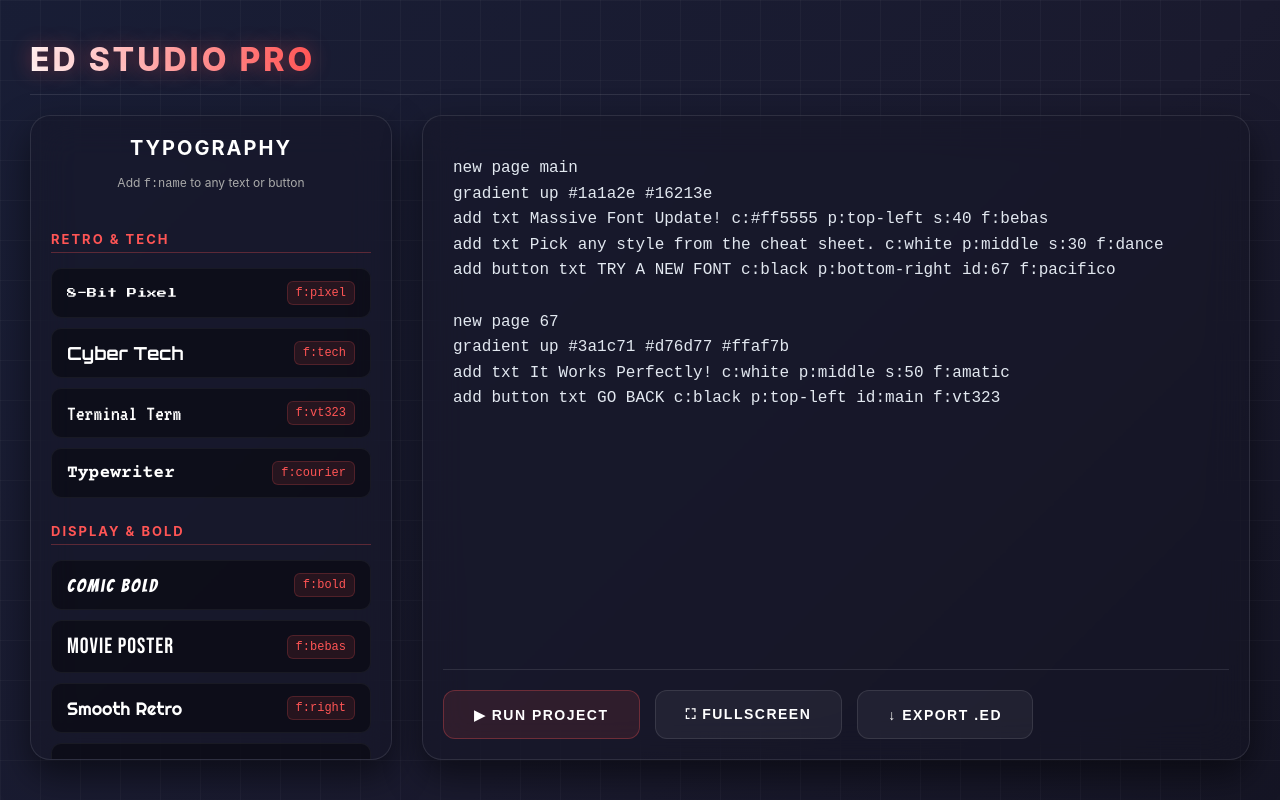
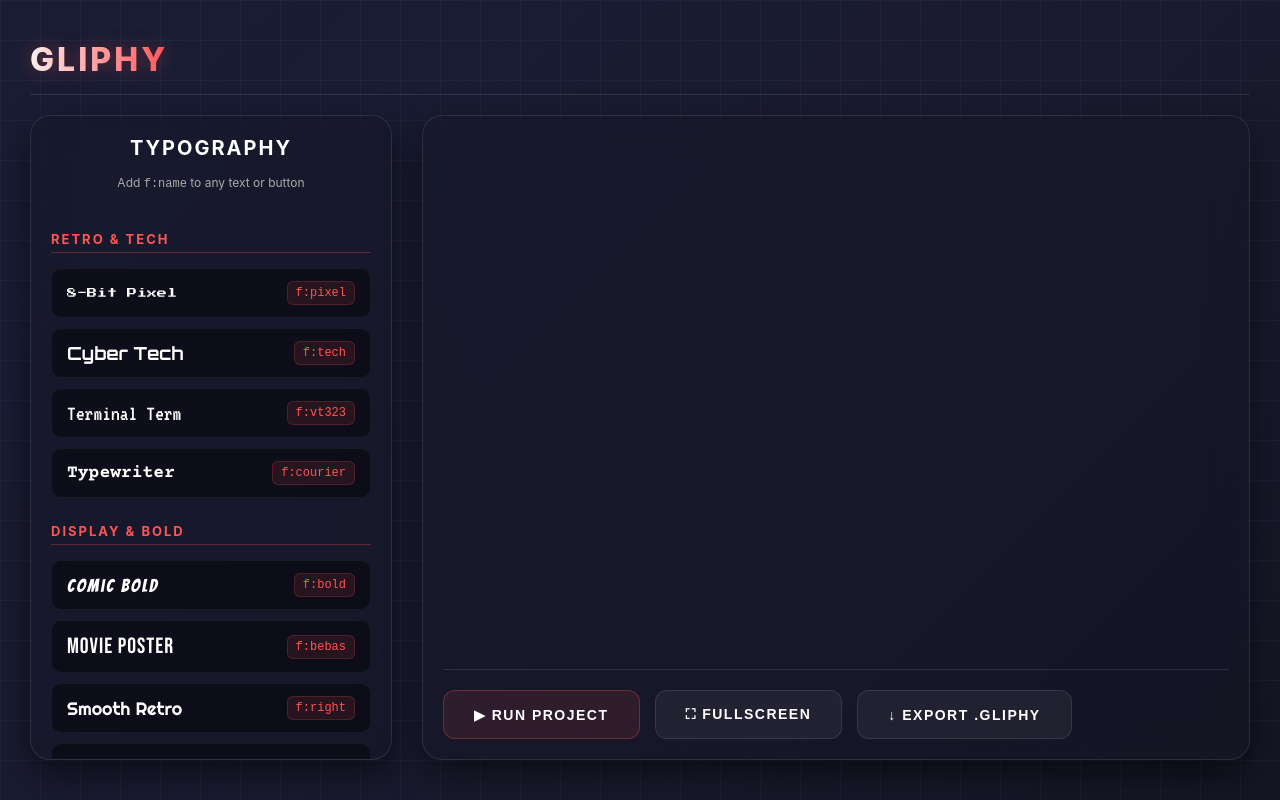
Before and after one commit to EddieTLOU/ed, a plain HTML site: page index.html in a window 1280 px wide. Drawn offline with nearby package versions, Linux system fonts and the light colour scheme; a web font is replaced by a local one.

Commit message:
Update index.html

```diff
--- a/index.html
+++ b/index.html
@@ -80,7 +80,7 @@
 
 <div id="ide-view">
     <div class="header-container">
-        <h1>ED STUDIO PRO</h1>
+        <h1>GLIPHY</h1>
     </div>
 
     <div id="ide-layout">
@@ -120,21 +120,12 @@
         </div>
 
         <div id="editor-wrapper" class="glass">
-            <textarea id="editor" spellcheck="false">new page main
-gradient up #1a1a2e #16213e
-add txt Massive Font Update! c:#ff5555 p:top-left s:40 f:bebas
-add txt Pick any style from the cheat sheet. c:white p:middle s:30 f:dance
-add button txt TRY A NEW FONT c:black p:bottom-right id:67 f:pacifico
-
-new page 67
-gradient up #3a1c71 #d76d77 #ffaf7b
-add txt It Works Perfectly! c:white p:middle s:50 f:amatic
-add button txt GO BACK c:black p:top-left id:main f:vt323</textarea>
+            <textarea id="editor" spellcheck="false"></textarea>
 
             <div class="btn-panel">
                 <button class="glass-btn primary" onclick="startProject(false)">▶ RUN PROJECT</button>
                 <button class="glass-btn" onclick="startProject(true)">⛶ FULLSCREEN</button>
-                <button class="glass-btn" onclick="saveFile()">↓ EXPORT .ED</button>
+                <button class="glass-btn" onclick="saveFile()">↓ EXPORT .GLIPHY</button>
             </div>
         </div>
     </div>
@@ -280,7 +271,7 @@ add button txt GO BACK c:black p:top-left id:main f:vt323</textarea>
 
     function saveFile() {
         const text = document.getElementById('editor').value; const blob = new Blob([text], {type: "text/plain"});
-        const a = document.createElement("a"); a.href = URL.createObjectURL(blob); a.download = "project.ed"; a.click();
+        const a = document.createElement("a"); a.href = URL.createObjectURL(blob); a.download = "CODE.GLIPHY"; a.click();
     }
 </script>
 </body>
```
